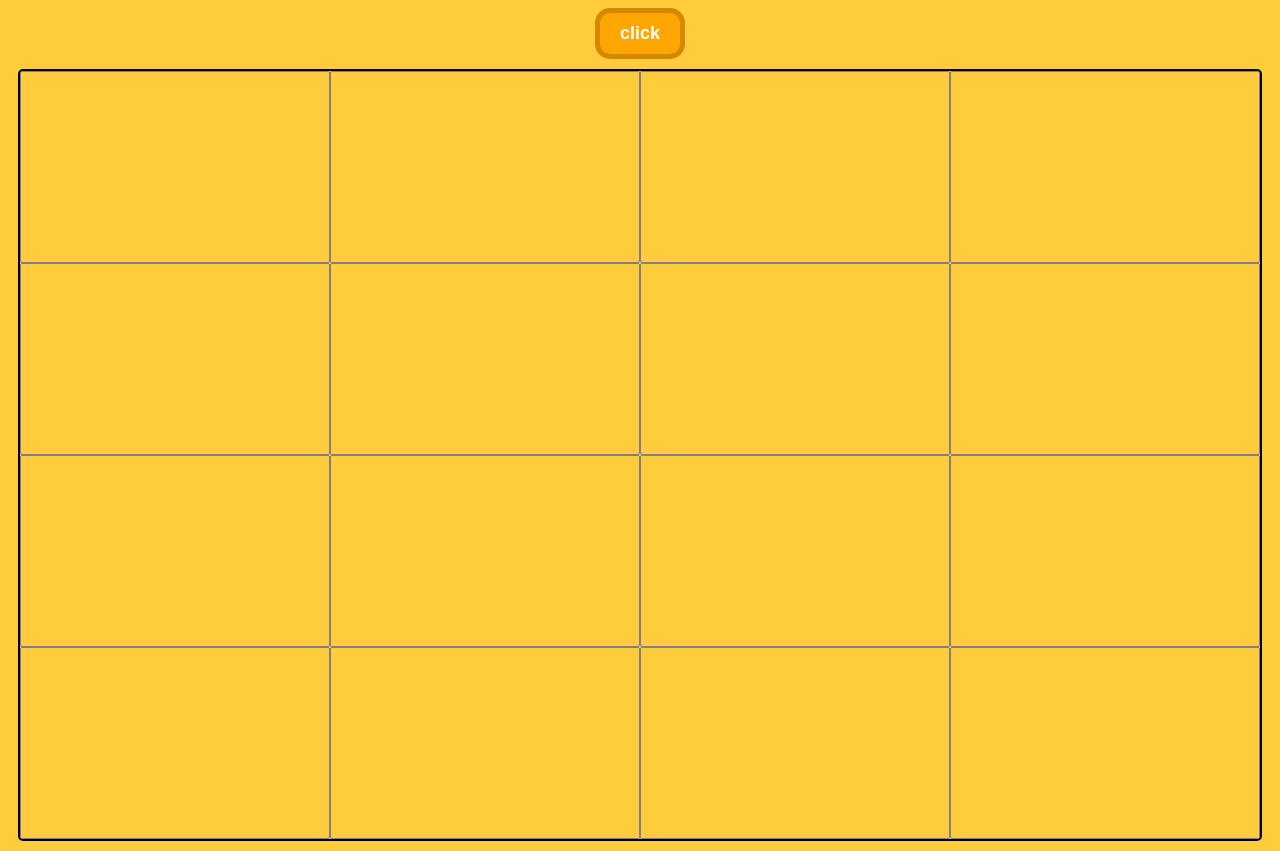
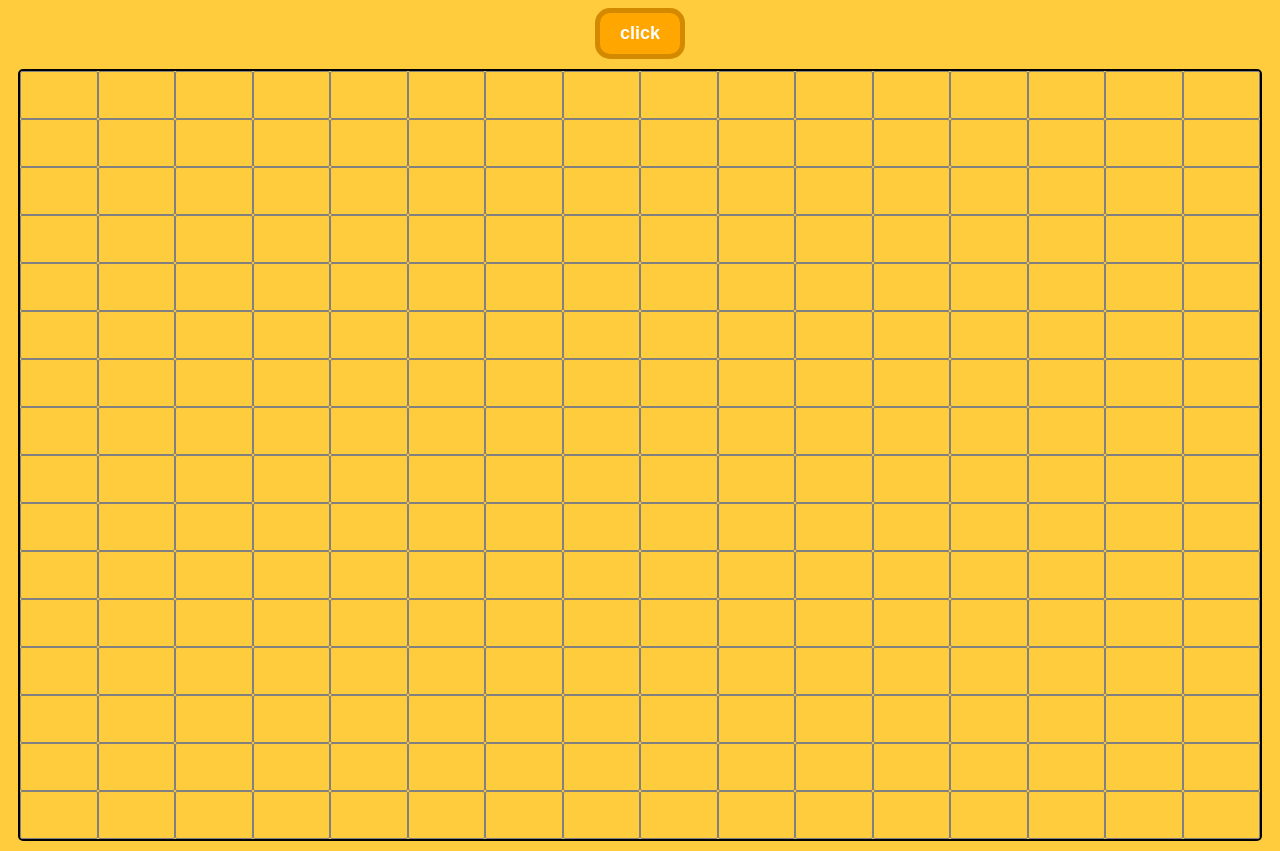
Before and after one commit to Ytikare/odin-etch-a-sketch, a plain HTML site: page index.html in a window 1280 px wide. Drawn offline with Linux system fonts and the light colour scheme.

Commit message:
Wrap filling process into a function

```diff
--- a/script.js
+++ b/script.js
@@ -1,12 +1,26 @@
 const containerDiv = document.querySelector('.container');
 
-for (let i = 0; i < 16; i++) {
-    const divElement = document.createElement('div');
-    divElement.classList.add('pad');
+const initialCount = 16;
 
-    divElement.addEventListener('mouseover', e => {
-        e.target.classList.add('fill-color');
-    })
+fillGrid(initialCount);
 
-    containerDiv.appendChild(divElement);
+
+function fillGrid(count) {
+    containerDiv.innerHTML = '';
+
+    for (let i = 0; i < count; i++) {
+        for (let j = 0; j < count; j++) {
+
+            const divElement = document.createElement('div');
+            divElement.classList.add('pad');
+
+            divElement.style.flex = `1 0 calc(100% / ${count + 1})`;
+
+            divElement.addEventListener('mouseover', e => {
+                e.target.classList.add('fill-color');
+            })
+            containerDiv.appendChild(divElement);
+        }
+    }
+
 }
--- a/style.css
+++ b/style.css
@@ -13,7 +13,6 @@ body {
 }
 
 .pad {
-    flex: 1 0 24%;
     border: solid 1px gray;
     border-radius: 2px;
 }
```
